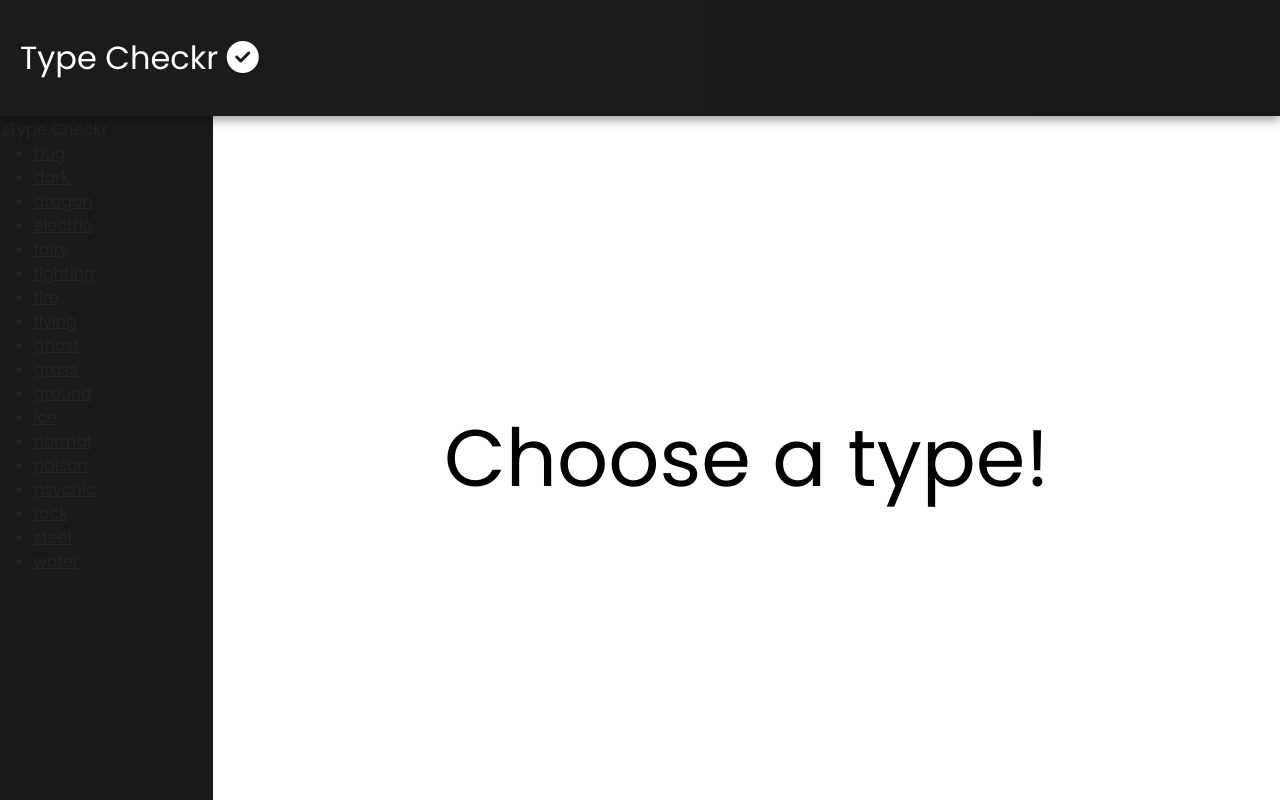
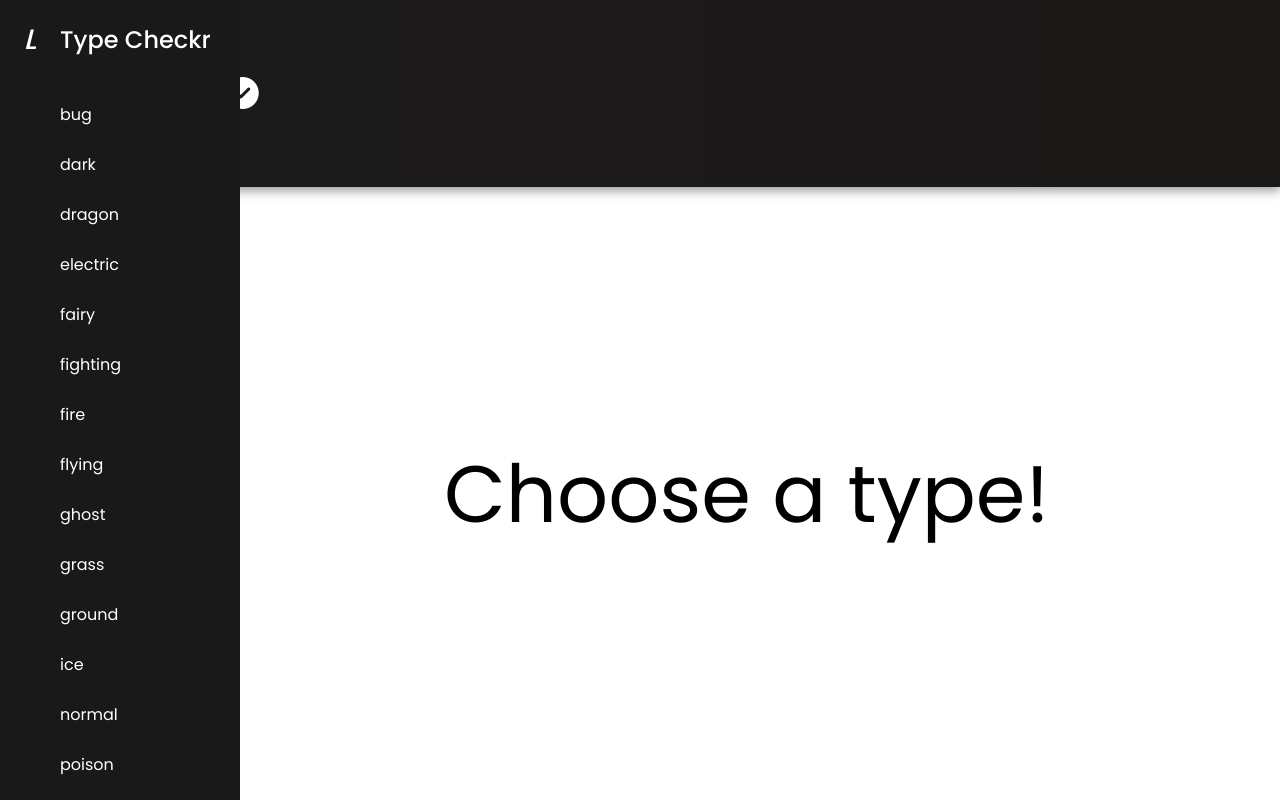
Before and after one commit to HectorDNuno/type-checker, a React (Create React App) app: page / in a window 1280 px wide. Built offline with nearby package versions, Linux system fonts and the light colour scheme; no server answers; some icons are missing.

Commit message:
re-does css

```diff
--- a/src/components/sidebar.css
+++ b/src/components/sidebar.css
@@ -1,51 +1,67 @@
 .sidebar {
-  background-color: #1a1919;
-  grid-area: 2 / 1 / 6 / 2;
-  overflow-x: auto;
-  box-shadow: 0 0 5px 0 rgb(0 0 0 / 35%);
-  padding: .1rem;
+  position: fixed;
+  height: 100%;
+  width: 240px;
+  background: #1a1919;
+  transition: all 0.5s ease;
 }
 
-.sidebar-options {
-  padding: 6px;
-  margin: 5px 15px;
-  font-weight: 700;
-  min-width: 150px;
+.sidebar .logo-details {
+  height: 80px;
+  display: flex;
+  align-items: center;
 }
 
-.name-section {
-  display: flex;
-  justify-content: center;
-  align-items: center;
-  color: black;
-  font-size: 20px;
-  min-height: 50px;
-  border-radius: 4px;
-  cursor: pointer;
-  text-transform: capitalize;
-  background: lightgrey;
+.sidebar .logo-details i {
+  font-size: 28px;
+  font-weight: 500;
+  color: #fff;
+  min-width: 60px;
+  text-align: center
 }
 
-@media screen and (max-width: 600px) {
-  .sidebar {
-    box-shadow: 0 4px 10px 0 rgb(0 0 0 / 39%);
-    /* overflow-x: scroll; */
+.sidebar .logo-details .logo_name {
+  color: #fff;
+  font-size: 24px;
+  font-weight: 500;
+}
 
-    scroll-snap-type: inline proximity;
-    grid-area: 2 / 1 / 3 / 7;
-  }
+.sidebar .sidebar-links {
+  margin-top: 10px;
+  padding: 0;
+  /* overflow-y: scroll; */
+}
 
-  .name-section {
-    min-height: 35px;
-  }
+.sidebar .sidebar-links li {
+  position: relative;
+  list-style: none;
+  color: #fff;
+  height: 3.125rem;
+}
 
-  .sidebar-options {
-    margin: 0px 3px;
-    scroll-snap-align: start;
-    scroll-snap-stop: always;
-  }
+.sidebar .sidebar-links li a {
+  height: 100%;
+  width: 100%;
+  display: flex;
+  align-items: center;
+  text-decoration: none;
+  transition: all 0.4s ease;
+}
 
-  .scroll {
-    display: flex;
-  }
+.sidebar .sidebar-links li a:hover {
+  background: #081D45;
 }
+
+.sidebar .sidebar-links li i {
+  min-width: 60px;
+  text-align: center;
+  font-size: 18px;
+  color: #fff;
+}
+
+.sidebar .sidebar-links li a .links_name {
+  color: #fff;
+  font-size: 15px;
+  font-weight: 400;
+  white-space: nowrap;
+}
```
